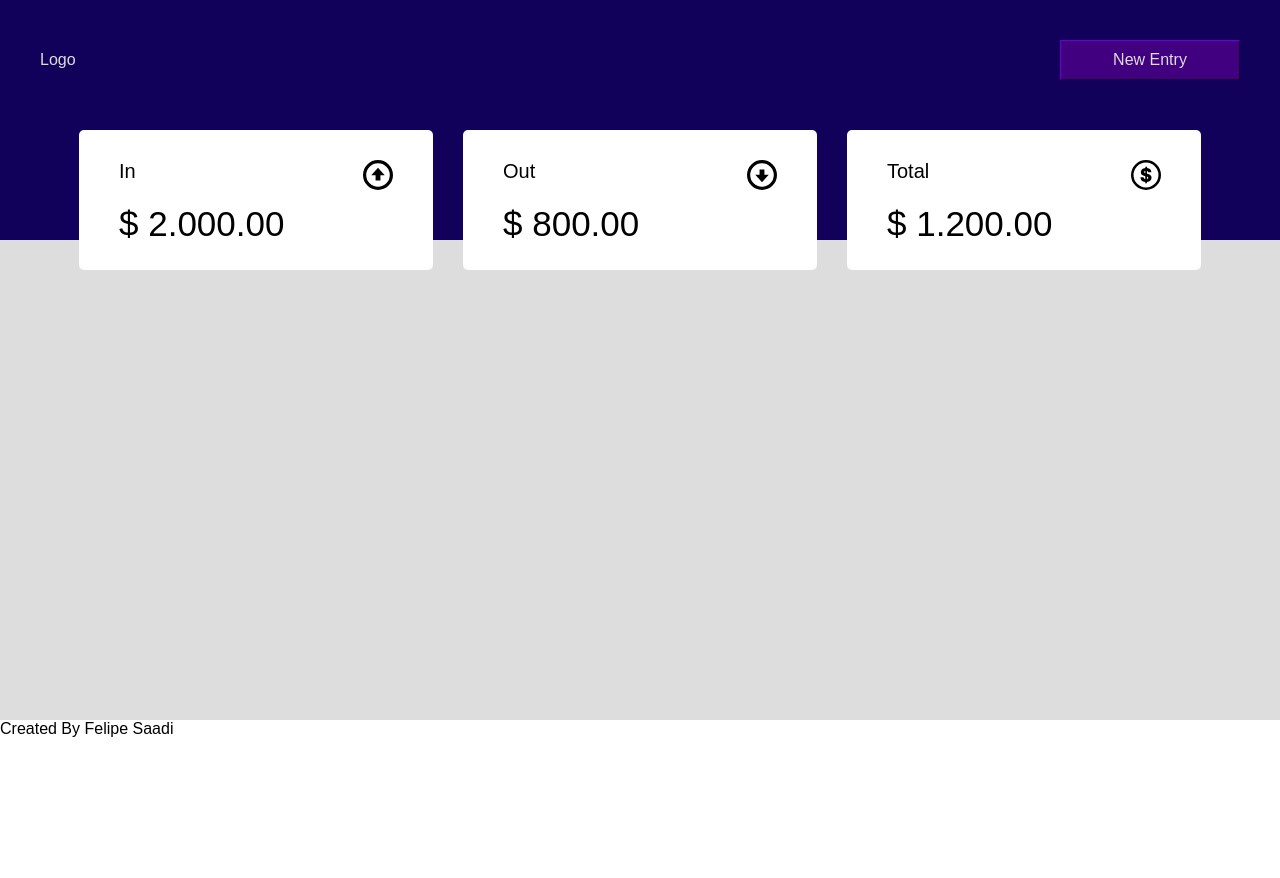
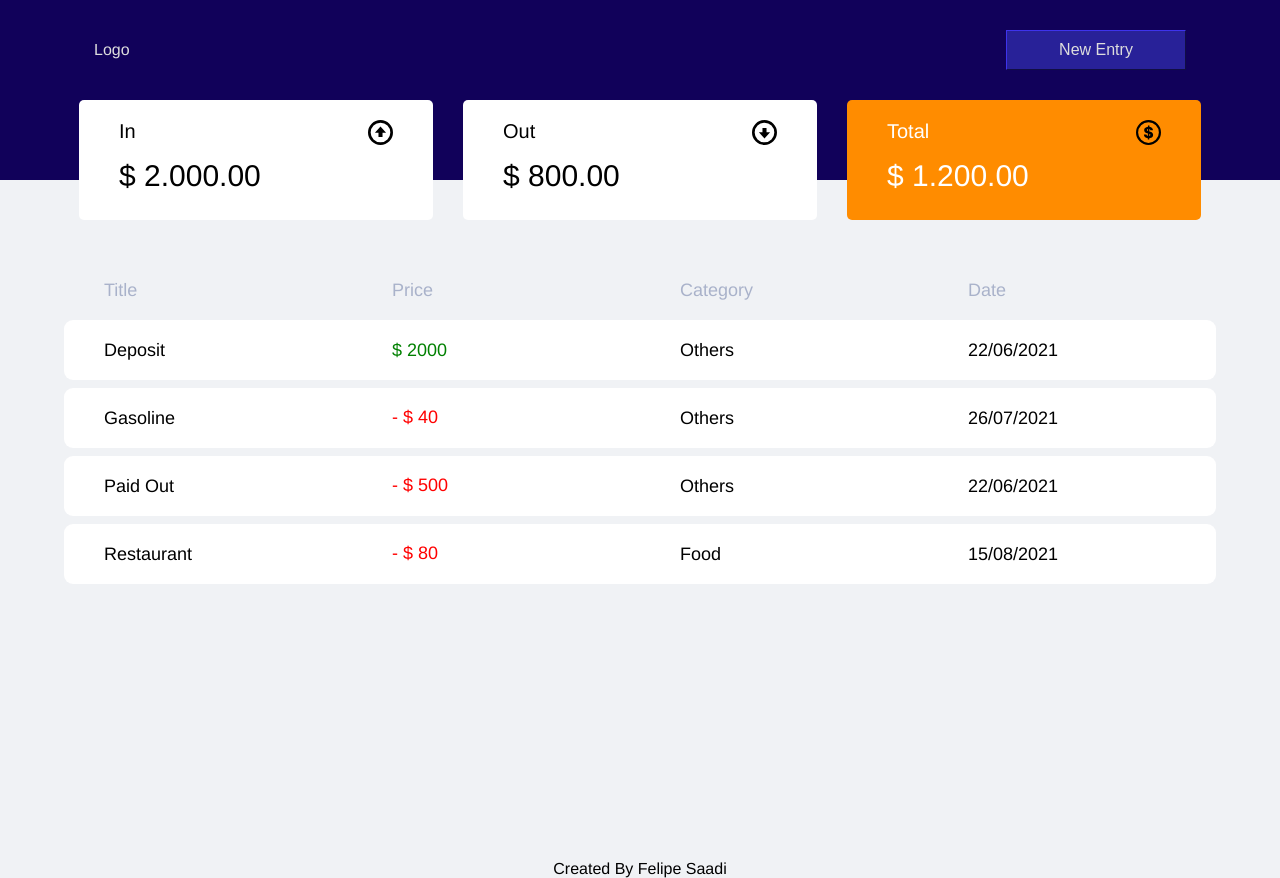
Before and after one commit to FelipeSaadi/Estudos, a React (Create React App) app in the folder Projetos/React/first-application/: page / in a window 1280 px wide. Before the commit the page ends 800 px from the top, so only its background shows below. Built offline with nearby package versions, Linux system fonts and the light colour scheme.

Commit message:
created the table and the structure of the

```diff
--- a/Projetos/React/first-application/src/components/Footer.tsx
+++ b/Projetos/React/first-application/src/components/Footer.tsx
@@ -1,8 +1,10 @@
-import styles from "../css/home.module.css"
+import styles from "../css/footer.module.css"
 export default () => {
     return (
         <div id={styles.footer}>
-            <span>Created By Felipe Saadi</span>
+            <div className={styles.container}>
+                <div>Created By Felipe Saadi</div>
+            </div>
         </div>
     )
 }
--- a/Projetos/React/first-application/src/components/Header.tsx
+++ b/Projetos/React/first-application/src/components/Header.tsx
@@ -2,11 +2,11 @@ import styles from "../css/header.module.css"
 
 export default () => {
     return (
-        <>
-            <div id={styles.header}>
+        <div id={styles.header}>
+            <div className={styles.container}>
                 <div className={styles.logo}>Logo</div>
                 <button className={styles.addNewButton}>New Entry</button>
             </div>
-        </>
+        </div>
     )
 }
--- a/Projetos/React/first-application/src/components/Home.tsx
+++ b/Projetos/React/first-application/src/components/Home.tsx
@@ -1,8 +1,16 @@
 import styles from "../css/home.module.css"
+import TableHeader from "./table/TableHeader"
+import TableRow from "./table/TableRow"
 export default () => {
     return (
         <div id={styles.home}>
-
+            <div className={styles.container}>
+                <TableHeader />
+                <TableRow title="Deposit" price={2000.00} category="Others" date="22/06/2021" />
+                <TableRow title="Gasoline" price={-40} category="Others" date="26/07/2021" />
+                <TableRow title="Paid Out" price={-500} category="Others" date="22/06/2021" />
+                <TableRow title="Restaurant" price={-80} category="Food" date="15/08/2021" />
+            </div>
         </div>
     )
 }
--- a/Projetos/React/first-application/src/components/financesDisplay/Card.tsx
+++ b/Projetos/React/first-application/src/components/financesDisplay/Card.tsx
@@ -3,7 +3,6 @@ import outIcon from "../../images/arrow-down.svg"
 import totalIcon from "../../images/dollar-sign.svg"
 
 import styles from "../../css/financesDisplay.module.css"
-import { ProgressPlugin } from "webpack"
 export default (props: any) => {
     return (
         <>
@@ -39,7 +38,7 @@ let cardType = (type: String, value: Number) => {
         )
     } else if (type === "total") {
         return (
-            <div className={styles.card}>
+            <div className={styles.card} id={styles.total}>
                 <div className={styles.title}>
                     <div className={styles.titleName}>Total</div>
                     <div className={styles.titleIcon}>
--- /dev/null
+++ b/Projetos/React/first-application/src/components/table/TableHeader.tsx
@@ -0,0 +1,11 @@
+import styles from "../../css/home.module.css"
+export default () => {
+    return (
+        <div className={styles.tableHeader}>
+            <div className={styles.headingText}>Title</div>
+            <div className={styles.headingText}>Price</div>
+            <div className={styles.headingText}>Category</div>
+            <div className={styles.headingText}>Date</div>
+        </div>
+    )
+}
--- /dev/null
+++ b/Projetos/React/first-application/src/components/table/TableRow.tsx
@@ -0,0 +1,13 @@
+import styles from "../../css/home.module.css"
+export default (props: any) => {
+    return (
+        <>
+            <div className={styles.tableRow}>
+                <div className={styles.rowText}>{props.title}</div>
+                <div className={props.price > 0 ? styles.entry : styles.out}>{props.price < 0 ? "-" : null} $ {Math.abs(props.price)}</div>
+                <div className={styles.rowText}>{props.category}</div>
+                <div className={styles.rowText}>{props.date}</div>
+            </div>
+        </>
+    )
+}
--- a/Projetos/React/first-application/src/css/financesDisplay.module.css
+++ b/Projetos/React/first-application/src/css/financesDisplay.module.css
@@ -11,12 +11,12 @@
 
 .card {
     display: flex;
-    flex: 1;
+    flex:1;
     flex-direction: column;
-    margin-top: -110px;
+    margin-top: -80px;
     margin-left: 15px;
     margin-right: 15px;
-    height: 140px;
+    height: 120px;
     border-radius: 5px;
     background-color: white;
 }
@@ -26,20 +26,22 @@
 .titleName {
     flex: 1;
     font-size: 20px;
-    color: black;
-    padding-top: 30px;
+    padding-top: 20px;
     padding-left: 40px;
-    width: 100%;
 }
-.titleIcon img{
-    width: 30px;
+.titleIcon{
+    width: 25px;
     filter: contrast(175%) brightness(3%);
-    padding-right: 40px;
-    padding-top: 30px;
+    margin-right: 40px;
+    margin-top: 20px;
 }
 .value {
     width: 100%;
     padding-top: 10px;
     padding-left: 40px;
-    font-size: 35px;
+    font-size: 30px;
 }
+#total {
+    background-color: darkorange;
+    color: white;
+}
--- a/Projetos/React/first-application/src/css/footer.module.css
+++ b/Projetos/React/first-application/src/css/footer.module.css
@@ -2,10 +2,14 @@
     display: flex;
     justify-content: center;
     width: 100vw;
-    background-color: #222;
-    color: #ddd;
-    height: 20vh;
+    color: black;
+    position: bottom;
 }
 .container {
+    display: flex;
     width: 90%;
+    justify-content: center;
 }
+.table {
+    margin-top: 120px;
+}
--- a/Projetos/React/first-application/src/css/global.module.css
+++ b/Projetos/React/first-application/src/css/global.module.css
@@ -1,9 +1,10 @@
 body {
+    background-color: #F0F2F5;
     margin: 0;
     padding: 0;
     height: 100vh;
     width: 100vw;
     display: flex;
     justify-content: center;
-    font-family: Arial, Helvetica, sans-serif;
+    font-family: Helvetica, sans-serif;
 }
--- a/Projetos/React/first-application/src/css/header.module.css
+++ b/Projetos/React/first-application/src/css/header.module.css
@@ -1,23 +1,29 @@
 #header {
     background: rgb(17, 1, 90);
     width: 100vw;
-    height: 240px;
+    height: 180px;
+    display: flex;
+    justify-content: center;
+}
+.container {
+    width: 90%;
     display: flex;
     justify-content: space-between;
 }
 .logo {
     line-height: 40px;
-    margin: 40px;
+    margin: 30px;
+    height: 40px;
     color: #ddd;
 
 }
 .addNewButton {
     font-size: 16px;
-    margin: 40px;
+    margin: 30px;
     width: 180px;
     height: 40px;
     color: #ddd;
     border-width: 1px;
-    border-color: #400080;
-    background-color: #400080;
+    border-color: #282198;
+    background-color: #282198;
 }
--- a/Projetos/React/first-application/src/css/home.module.css
+++ b/Projetos/React/first-application/src/css/home.module.css
@@ -1,6 +1,58 @@
 #home {
+    display: flex;
+    justify-content: center;
     width: 100vw;
-    background-color: #ddd;
+    background-color: #F0F2F5;
     color: #222;
-    height: 60vh;
 }
+.container {
+    display: flex;
+    flex-direction: column;
+    margin-top: 80px;
+    width: 90%;
+    min-height: 600px;
+}
+.tableHeader {
+    display: flex;
+    width: 100%;
+    height: 60px;
+}
+.headingText {
+    flex: 1;
+    font-size: 18px;
+    color: #A9B2CA;
+    padding-top: 20px;
+    padding-left: 40px;
+}
+.tableRow {
+    display: flex;
+    width: 100%;
+    height: 60px;
+    margin-bottom: 8px;
+    background-color: white;
+    border-radius: 9px;
+}
+.rowText {
+    flex: 1;
+    font-size: 18px;
+    color: black;
+    padding-top: 20px;
+    padding-left: 40px;
+}
+.entry {
+    flex: 1;
+    font-size: 18px;
+    color: green;
+    padding-top: 20px;
+    padding-left: 40px;
+}
+.out {
+    flex: 1;
+    font-size: 18px;
+    line-height: 18px;
+    vertical-align: center;
+    color: red;
+    padding-top: 20px;
+    height: 20px;
+    padding-left: 40px;
+}
```
Also changed, not shown: 1 other file (tests, documents, lock files or other folders).
